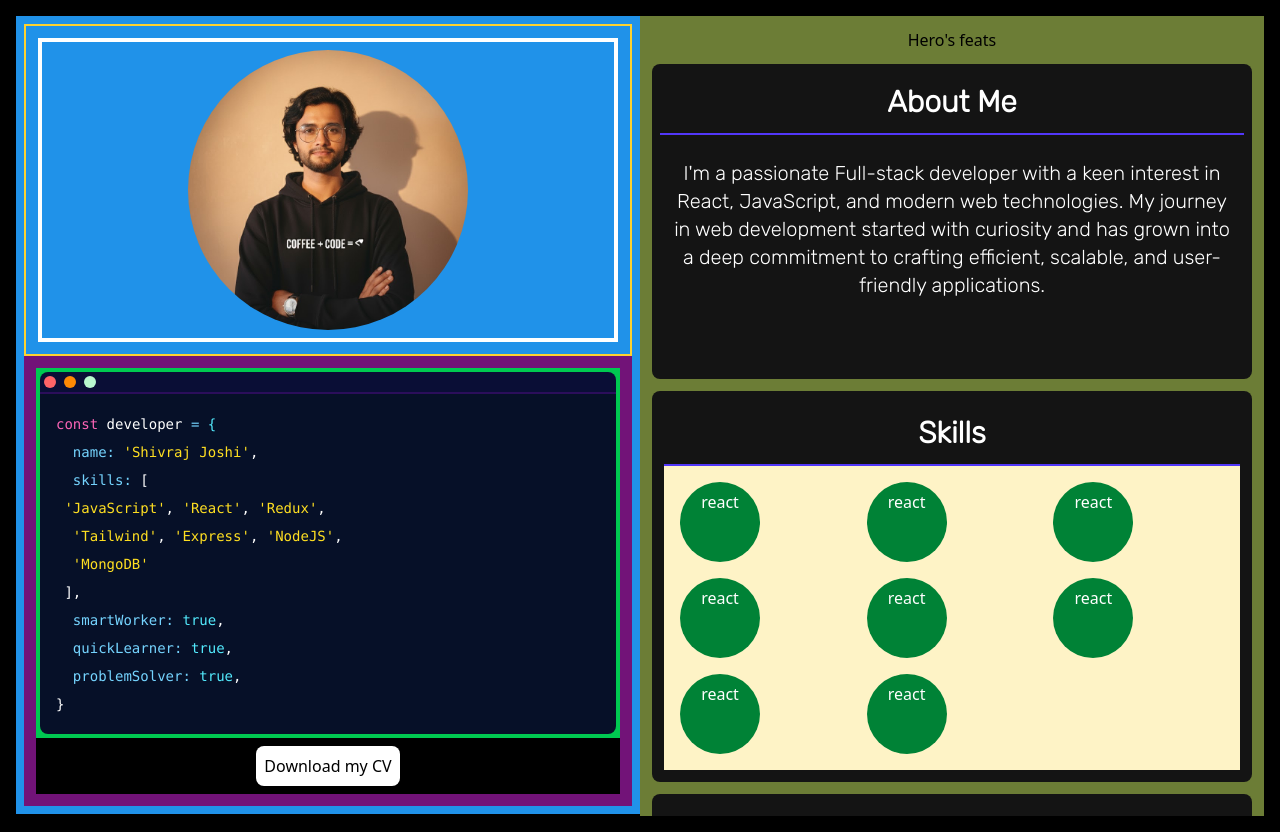
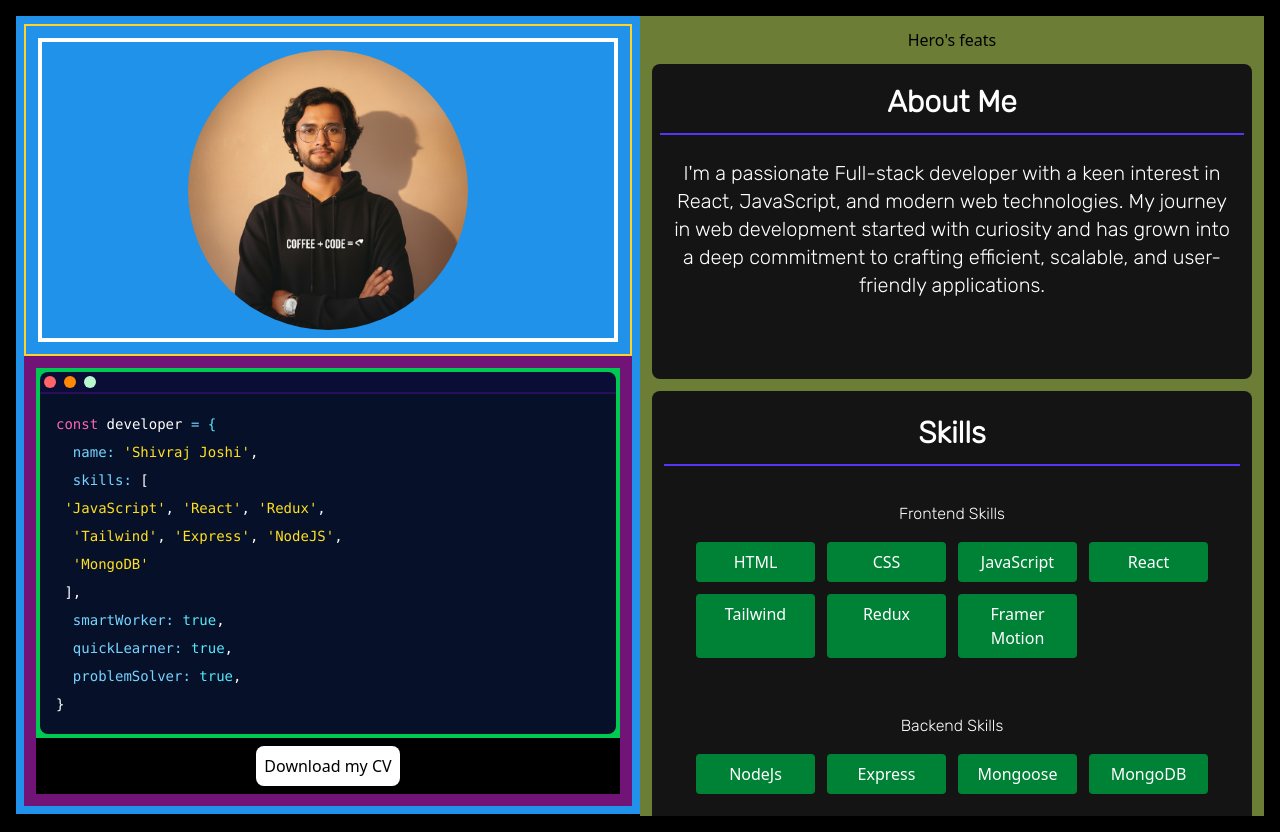
Before and after one commit to Shivraj-Joshi/portfolio_2.0, a React (Vite) app in the folder portfolio/: page / in a window 1280 px wide. Built offline with nearby package versions, Linux system fonts and the light colour scheme.

Commit message:
skills component restructured

```diff
--- a/portfolio/src/Components/Skills.jsx
+++ b/portfolio/src/Components/Skills.jsx
@@ -1,38 +1,73 @@
 import React from "react";
-
+import { skills } from "../temp/Data";
 const Skills = () => {
   return (
     <>
-      <div className="bg-[#141414] h-[150px] md:h-[500px] md:w-[600px] p-3 rounded-lg">
+      <div className="bg-[#141414] h-auto md:h-auto md:w-[600px] p-3 rounded-lg">
         <div className="p-2 border-b-2 border-[#5237f9]">
           <h1 className="text-center font-bold text-white font-myfont text-[30px]">
             Skills
           </h1>
         </div>
-        <div className=" grid grid-flow-col grid-rows-3 gap-4 p-4 bg-amber-100">
-          <div className="h-20 w-20 rounded-full bg-green-700 text-white  text-center p-2 ">
-            react
+        <div className="  mt-1 p-2 flex flex-col gap-2">
+          {/* frontend skills div  */}
+          <div className="frontend-div  p-6 rounded">
+            <h2 className="font-myfont text-center text-white mb-4">
+              Frontend Skills
+            </h2>
+
+            <div className="grid grid-cols-2 sm:grid-cols-3 md:grid-cols-4 gap-3">
+              {skills
+                .find((item) => item.category === "Frontend")
+                ?.items?.map((skill) => (
+                  <div
+                    key={skill}
+                    className="bg-green-700 text-white text-center py-2 px-3 rounded"
+                  >
+                    {skill}
+                  </div>
+                ))}
+            </div>
           </div>
-          <div className="h-20 w-20 rounded-full bg-green-700 text-white  text-center p-2">
-            react
+
+          {/* backend skills div */}
+          <div className="backend-div  p-6 rounded">
+            <h2 className="font-myfont text-center text-white mb-4">
+              Backend Skills
+            </h2>
+
+            <div className="grid grid-cols-2 sm:grid-cols-3 md:grid-cols-4 gap-3">
+              {skills
+                .find((item) => item.category === "Backend")
+                ?.items?.map((skill) => (
+                  <div
+                    key={skill}
+                    className="bg-green-700 text-white text-center py-2 px-3 rounded"
+                  >
+                    {skill}
+                  </div>
+                ))}
+            </div>
           </div>
-          <div className="h-20 w-20 rounded-full bg-green-700 text-white  text-center p-2">
-            react
-          </div>
-          <div className="h-20 w-20 rounded-full bg-green-700 text-white  text-center p-2">
-            react
-          </div>
-          <div className="h-20 w-20 rounded-full bg-green-700 text-white  text-center p-2">
-            react
-          </div>
-          <div className="h-20 w-20 rounded-full bg-green-700 text-white  text-center p-2">
-            react
-          </div>
-          <div className="h-20 w-20 rounded-full bg-green-700 text-white  text-center p-2">
-            react
-          </div>
-          <div className="h-20 w-20 rounded-full bg-green-700 text-white  text-center p-2">
-            react
+
+          {/* dev-tools div */}
+          <div className="frontend-div  p-6 rounded">
+            <h2 className="font-myfont text-center text-white mb-4">
+              Developer Tools
+            </h2>
+
+            <div className="grid grid-cols-2 sm:grid-cols-3 md:grid-cols-4 gap-3">
+              {skills
+                .find((item) => item.category === "devTools")
+                ?.items?.map((skill) => (
+                  <div
+                    key={skill}
+                    className="bg-green-700 text-white text-center py-2 px-3 rounded"
+                  >
+                    {skill}
+                  </div>
+                ))}
+            </div>
           </div>
         </div>
       </div>
--- /dev/null
+++ b/portfolio/src/temp/Data.js
@@ -0,0 +1,47 @@
+const skills = [
+
+    {
+        items: ["HTML", "CSS", "JavaScript", "React", "Tailwind", "Redux", "Framer Motion"],
+        category: "Frontend"
+    },
+    {
+        items: ["NodeJs", "Express", "Mongoose", "MongoDB"],
+        category: "Backend"
+    },
+    {
+        items: ["VsCode", "Git", "Github"],
+        category: "devTools"
+    }
+
+]
+
+const project = [
+
+    {
+
+        name: "AI chatBot",
+        tech: ["React", "Tailwind Css", "Google Gemini API"],
+        live: "URL",
+        gitHub: "URL"
+
+    },
+    {
+
+        name: "StyleClub",
+        tech: ["React", "Tailwind Css", "Firebase", "Redux"],
+        live: "URL",
+        gitHub: "URL"
+
+    },
+    {
+
+        name: "Portfolio",
+        tech: ["React", "Tailwind Css"],
+        live: "URL",
+        gitHub: "URL"
+
+    },
+
+]
+
+export { skills };
```
